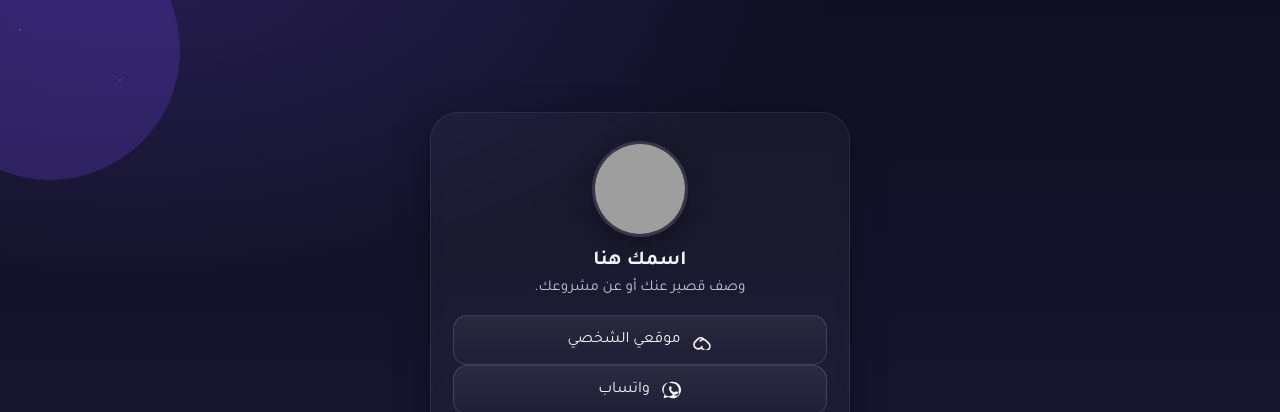
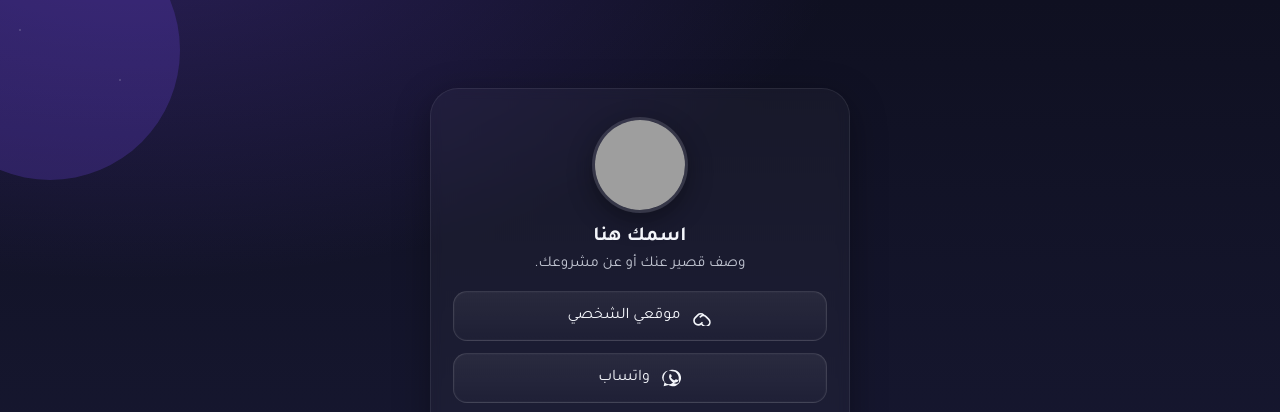
Before and after one commit to DevolperMoath/ABOUTME, a plain HTML site: page index.html in a window 1280 px wide. Shown: the top 412 px of the page. Drawn offline with Linux system fonts and the light colour scheme; grey boxes are pictures that could not be loaded.

Commit message:
Update index.html

```diff
--- a/index.html
+++ b/index.html
@@ -90,29 +90,17 @@
     .name{font-weight:700;font-size:1.25rem;margin-bottom:6px;letter-spacing:.3px}
     .bio{color:var(--muted);font-size:.95rem;margin:0 0 18px}
 
-    .links a {
-  display:flex;
-  align-items:center;
-  gap:12px;
-  justify-content:center;
-  padding:14px 16px;
-  border-radius:14px;
-  text-decoration:none;
-  color:var(--text);
-  border:1px solid var(--link-border);
-  background:linear-gradient(180deg,#ffffff10,#ffffff05);
-  transition: all 0.25s ease-in-out; /* ← نفعّل الانتقال السلس */
-  box-shadow:inset 0 0 0 1px #ffffff05;
-}
-
-/* التأثير عند مرور الماوس */
-.links a:hover {
-  transform: translateY(-4px) scale(1.03); /* يرتفع شوي ويتكبر */
-  border-color:#ffffff40;
-  background:linear-gradient(180deg,#ffffff18,#ffffff08);
-  box-shadow:0 8px 20px rgba(0,0,0,0.3); /* يضيف ظل */
-}
-
+    .links{display:grid;gap:12px;margin-top:18px}
+    .links a{
+      display:flex;align-items:center;gap:12px;justify-content:center;
+      padding:14px 16px;border-radius:14px;text-decoration:none;color:var(--text);
+      border:1px solid var(--link-border);
+      background:linear-gradient(180deg,#ffffff10,#ffffff05);
+      transition:transform .08s ease, border-color .2s ease, background .2s ease;
+      box-shadow:inset 0 0 0 1px #ffffff05;
+    }
+    .links a:hover{transform:translateY(-2px);border-color:#ffffff40;background:linear-gradient(180deg,#ffffff18,#ffffff08)}
+    .links a:active{transform:translateY(0)}
 
     .icon{width:20px;height:20px;flex:0 0 20px}
 
```
